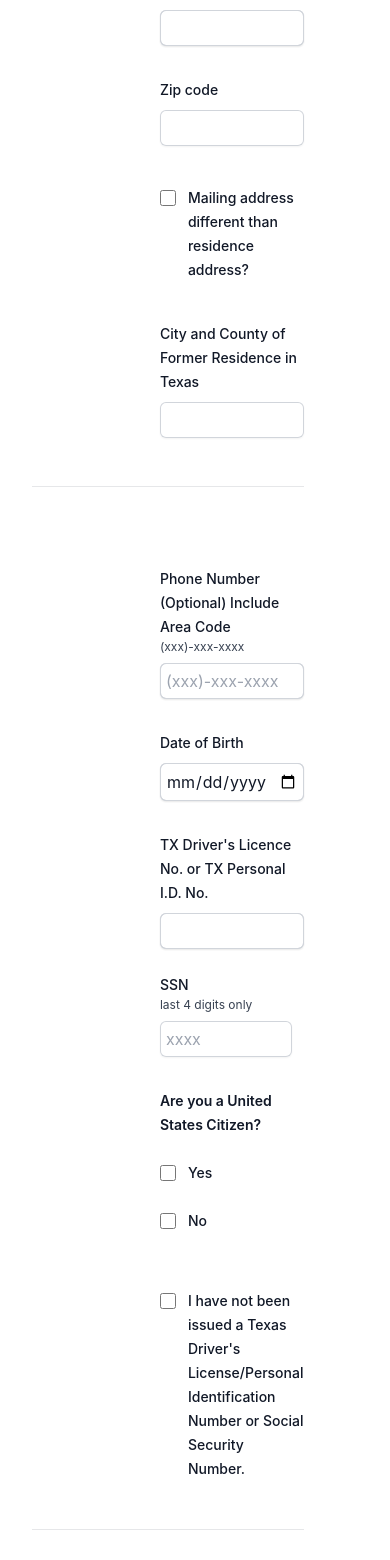
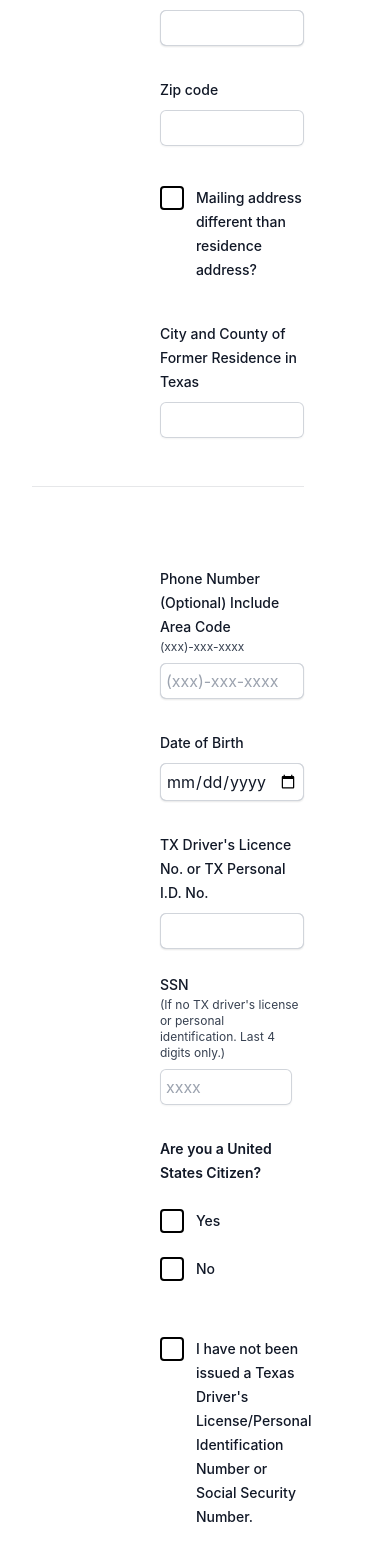
Before and after one commit to racosta323/Reg2VoteTX, a React (Vite) app in the folder client/: page / in a window 390 px wide. Shown: the part 2229-3789 px from the top of the page. Built offline with nearby package versions, Linux system fonts and the light colour scheme.

Commit message:
adds regex to phone number to format

```diff
--- a/client/src/Form/Address.jsx
+++ b/client/src/Form/Address.jsx
@@ -57,7 +57,7 @@ function Address({ formData, handleChange, handleCheckboxChange, isChecked }) {
                         <div className="mt-6 space-y-6">
                             <div className="relative flex gap-x-3">
                                 <div className="flex h-6 items-center">
-                                    <input id="mailing" name="mailing" type="checkbox" checked={isChecked} className="h-4 w-4 rounded border-gray-300 text-indigo-600 focus:ring-indigo-600 cursor-pointer" onChange={handleCheckboxChange} />
+                                    <input id="mailing" name="mailing" type="checkbox" checked={isChecked} className="custom-checkbox" onChange={handleCheckboxChange} />
                                 </div>
                                 <div className="text-sm leading-6">
                                     <label htmlFor="mailing" className="font-medium text-gray-900 cursor-pointer">
--- a/client/src/Form/Personal.jsx
+++ b/client/src/Form/Personal.jsx
@@ -1,10 +1,38 @@
+import { useState } from 'react'
+
 function Personal({ formData, handleChange, checkboxHandler }) {
+
+    const [ phoneValue, setPhoneValue ] = useState('')
+
+    function phoneFormat(value){
+        const cleanedValue = value.replace(/\D/g, '')
+
+        const formattedValue = cleanedValue
+            .replace(/(\d{3})(\d{3})(\d{4})/, '($1)-$2-$3')
+            .replace(/(\(\d{3}\))(\d{0,3})(\d{0,4})/, (_, area, firstPart, secondPart) =>{
+                if (secondPart) return `(${area} ${firstPart} - ${secondPart})`
+                if (firstPart) return `${area} ${firstPart}`
+                return `${area}`
+            })
+
+        return formattedValue
+
+    }
+
+
+
+    const  handlePhoneChange = (e) => {
+        const value = e.target.value
+        const formattedValue = phoneFormat(value)
+        setPhoneValue(formattedValue)
+        handleChange(e)
+    }
+
+
     return (
         <div className='p-4 space-y-12'>
             <div className='border-b border-gray-900/10 pb-12 w-5/6 flex space-x-20'>
                 <div className='flex-initial w-1/3'> </div>
-
-
 
                 <div className='w-full'>
                     <div className="grid grid-cols-1 gap-x-6 gap-y-8 sm:grid-cols-3">
@@ -15,7 +43,7 @@ function Personal({ formData, handleChange, checkboxHandler }) {
                             <p className='text-gray-700 text-xs font-normal'>(xxx)-xxx-xxxx</p>
                             <div className='mt-2'>
                                 <div className="flex rounded-md shadow-sm ring-1 ring-inset ring-gray-300 focus-within:ring-2 focus-within:ring-inset focus-within:ring-indigo-600 sm:max-w-md">
-                                    <input type="tel" name="phone" id="phone" autoComplete="tel" className="block w-full rounded-md border-0 bg-transparent p-1.5 text-gray-900 shadow-sm ring-1 ring-inset ring-gray-300 placeholder:text-gray-400 focus:ring-2 focus:ring-inset focus:ring-indigo-600 sm:text-sm sm:leading-6" placeholder="(xxx)-xxx-xxxx" onChange = {handleChange} value = {formData.phone}/>
+                                    <input type="tel" name="phone" id="phone" autoComplete="tel" className="block w-full rounded-md border-0 bg-transparent p-1.5 text-gray-900 shadow-sm ring-1 ring-inset ring-gray-300 placeholder:text-gray-400 focus:ring-2 focus:ring-inset focus:ring-indigo-600 sm:text-sm sm:leading-6" placeholder="(xxx)-xxx-xxxx" onChange = {handlePhoneChange} value ={phoneValue}/>
                                 </div>
                             </div>
                         </div>
@@ -42,7 +70,7 @@ function Personal({ formData, handleChange, checkboxHandler }) {
 
                                 <label htmlFor="ssn" className="block text-sm font-medium leading-6 text-gray-900 mt-6">SSN</label>
                                 <p className='text-gray-700 text-xs font-normal'>
-                                    last 4 digits only
+                                    (If no TX driver's license or personal identification. Last 4 digits only.)
                                 </p>
                                 <div className="mt-2">
                                     <input id="ssn" name="ssn" type="text" autoComplete="ssn" className="block w-11/12 rounded-md border-0 p-1.5 text-gray-900 shadow-sm ring-1 ring-inset ring-gray-300 placeholder:text-gray-400 focus:ring-2 focus:ring-inset focus:ring-indigo-600 sm:text-sm sm:leading-6 bg-transparent" placeholder="xxxx" onChange = {handleChange}/>
@@ -56,7 +84,7 @@ function Personal({ formData, handleChange, checkboxHandler }) {
                             <div className="mt-6 space-y-6">
                                 <div className="relative flex gap-x-3">
                                     <div className="flex h-6 items-center">
-                                        <input id="citizen-yes" name="citizen-yes" type="checkbox" className="h-4 w-4 rounded border-gray-300 text-indigo-600 focus:ring-indigo-600 cursor-pointer" onChange={(e) => checkboxHandler(e)}/>
+                                        <input id="citizen-yes" name="citizen-yes" type="checkbox" className="custom-checkbox" onChange={(e) => checkboxHandler(e)}/>
                                     </div>
                                     <div className="text-sm leading-6">
                                         <label htmlFor="citizen-yes" className="font-medium text-gray-900 cursor-pointer">
@@ -66,7 +94,7 @@ function Personal({ formData, handleChange, checkboxHandler }) {
                                 </div>
                                 <div className="relative flex gap-x-3">
                                     <div className="flex h-6 items-center">
-                                        <input id="citizen_no" name="citizen_no" type="checkbox" className="h-4 w-4 rounded border-gray-300 text-indigo-600 focus:ring-indigo-600 cursor-pointer" onChange={(e) => checkboxHandler(e)}/>
+                                        <input id="citizen_no" name="citizen_no" type="checkbox" className="custom-checkbox" onChange={(e) => checkboxHandler(e)}/>
                                     </div>
                                     <div className="text-sm leading-6">
                                         <label htmlFor="citizen_no" className="font-medium text-gray-900 cursor-pointer">
@@ -81,7 +109,7 @@ function Personal({ formData, handleChange, checkboxHandler }) {
                             <div className="mt-6 space-y-6">
                                 <div className="relative flex gap-x-3">
                                     <div className="flex h-6 items-center">
-                                        <input id="no_id" name="no_id" type="checkbox" className="h-4 w-4 rounded border-gray-300 text-indigo-600 focus:ring-indigo-600 cursor-pointer" onChange={(e) => checkboxHandler(e)}/>
+                                        <input id="no_id" name="no_id" type="checkbox" className="custom-checkbox" onChange={(e) => checkboxHandler(e)}/>
                                     </div>
                                     <div className="text-sm leading-6">
                                         <label htmlFor="no_id" className="font-medium text-gray-900 cursor-pointer">
```
